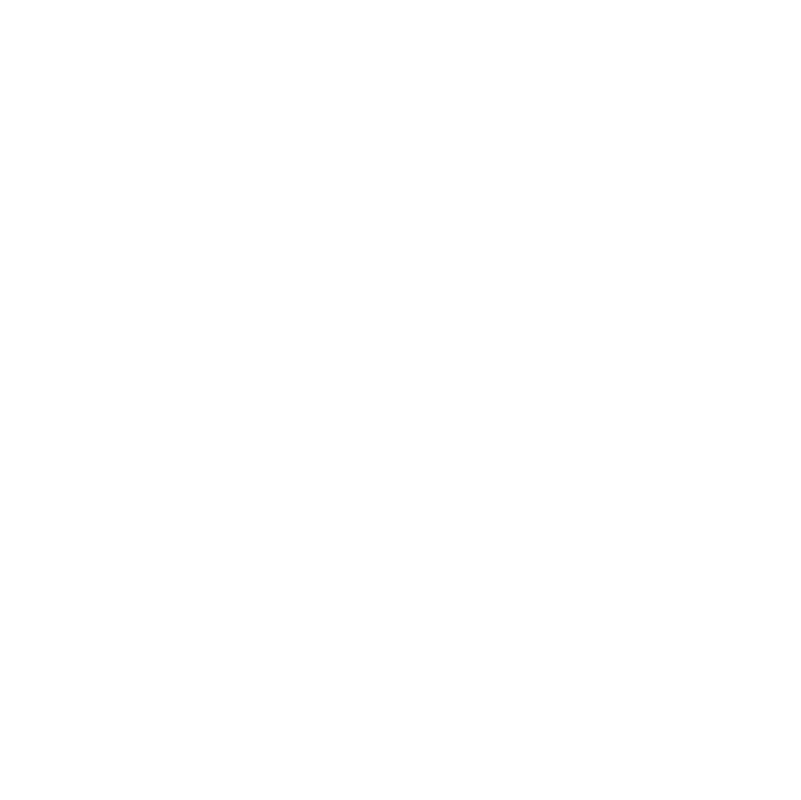
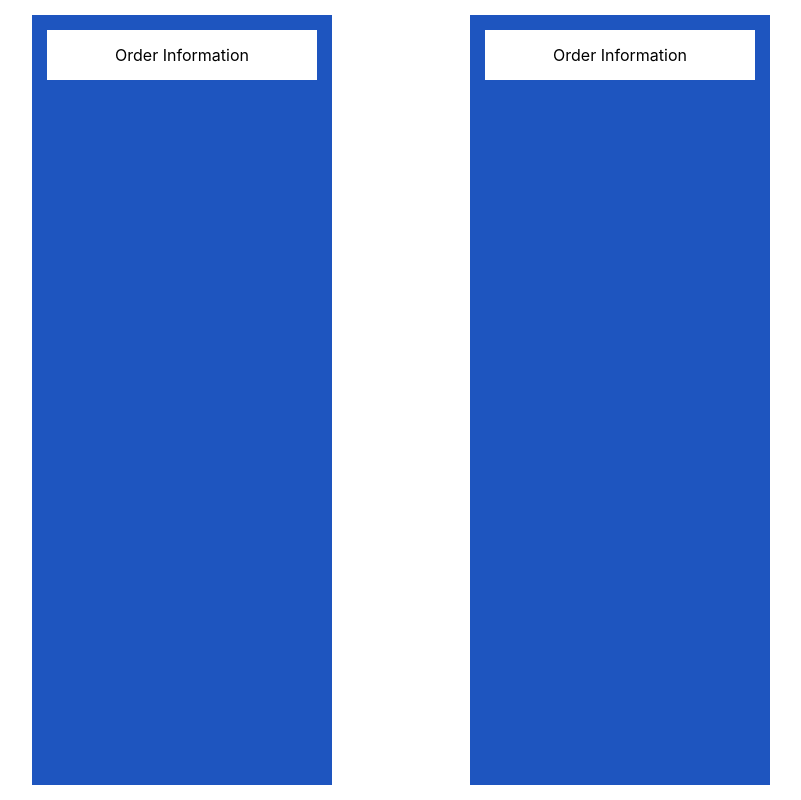
Before and after one commit to MitchWAldrich/driver-assignment, a React (Create React App) app in the folder rose-rocket-logistics/: page / in a window 1280 px wide. Shown: the whole page, without its empty margins (239-1040 px from the left). Built offline with nearby package versions, Linux system fonts and the light colour scheme.

Commit message:
base styling for board and order display

```diff
--- a/rose-rocket-logistics/src/App.js
+++ b/rose-rocket-logistics/src/App.js
@@ -1,4 +1,5 @@
 import './App.css';
+import './index.css';
 import Board from './components/Board';
 import Order from './components/Order';
 
@@ -8,13 +9,11 @@
      <main className="flexbox">
        <Board id="board-1" className="board">
          <Order id="order-1" className="order">
-           <p>order one info</p>
          </Order>
        </Board>
 
        <Board id="board-2" className="board">
          <Order id="order-2" className="order">
-           <p>order two info</p>
          </Order>
        </Board>
      </main>
--- a/rose-rocket-logistics/src/components/Order.js
+++ b/rose-rocket-logistics/src/components/Order.js
@@ -22,7 +22,7 @@
       onDragStart={dragStart}
       onDragOver={dragOver}
     >
-
+    Order Information
     </div>
   )
 }
--- a/rose-rocket-logistics/src/index.css
+++ b/rose-rocket-logistics/src/index.css
@@ -1,3 +1,9 @@
+* {
+  margin: 0;
+  padding: 0;
+  box-sizing: border-box;
+}
+
 body {
   margin: 0;
   font-family: -apple-system, BlinkMacSystemFont, 'Segoe UI', 'Roboto', 'Oxygen',
@@ -11,3 +17,37 @@
   font-family: source-code-pro, Menlo, Monaco, Consolas, 'Courier New',
     monospace;
 }
+
+.flexbox {
+  display: flex;
+  justify-content: space-between;
+  width: 100%;
+  max-width: 768px;
+  height: 100vh;
+
+  overflow: hidden;
+
+  margin: 0 auto;
+  padding: 15px;
+}
+
+.flexbox .board {
+  display: flex;
+  flex-direction: column;
+  width: 100%;
+  max-width: 300px;
+  padding: 15px;
+  background-color: #1e55bf;
+}
+
+.flexbox .board .order {
+  padding: 15px 25px;
+  cursor: pointer;
+  margin-bottom: 15px;
+  background-color: white;
+  color: black;
+}
+
+p {
+  color: black;
+}
```
